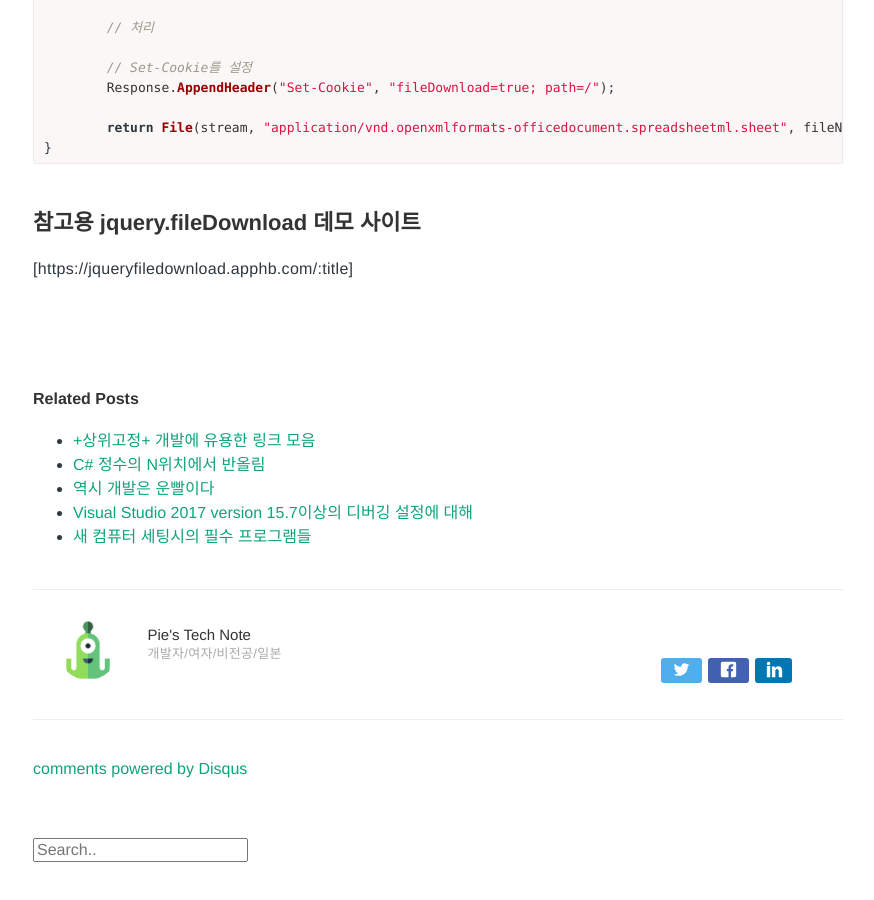
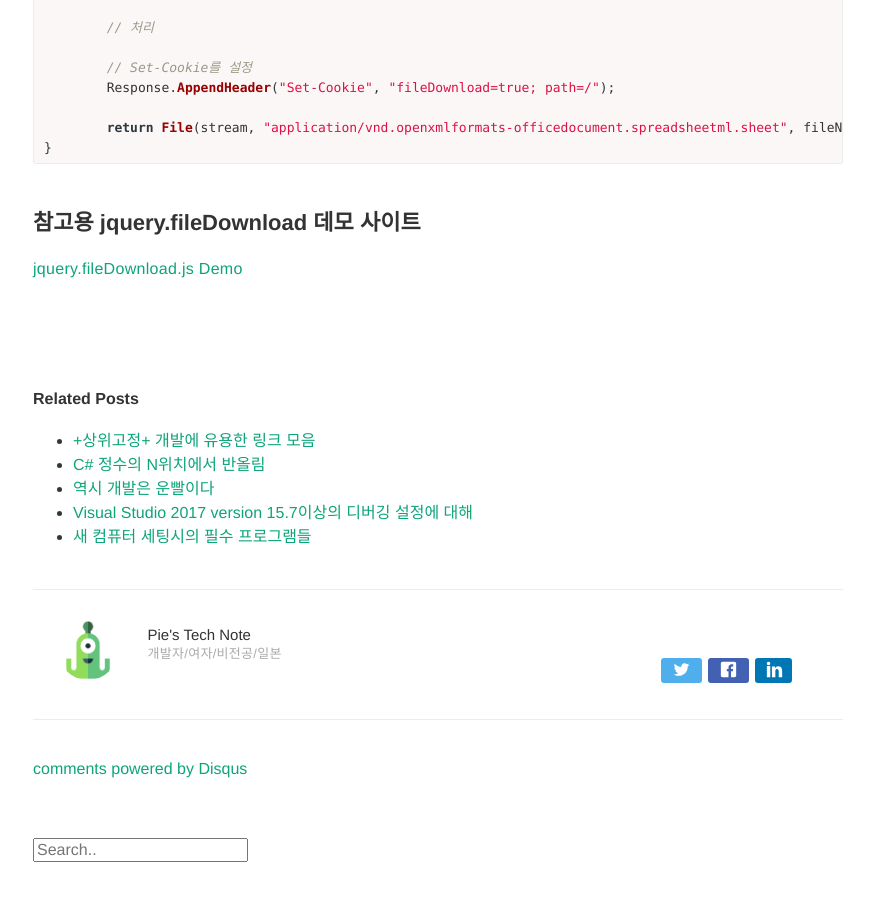
Before and after one commit to Pie001/pie001.github.io, a Jekyll site: the page built from _posts/2017-05-01-0032.md, in a window 1280 px wide and 900 px high, scrolled down 2354 px. Shown: the whole window, without its empty margins (202-1076 px from the left). Built offline with Jekyll 4.4.1, drawn with Linux system fonts in a browser that asks for light colours; comment, search, counter and statistics services are not loaded.

Commit message:
Update 2017-05-01-0032.md

```diff
--- a/_posts/2017-05-01-0032.md
+++ b/_posts/2017-05-01-0032.md
@@ -106,4 +106,4 @@ public ActionResult FileDownload()
 
 ## 참고용 jquery.fileDownload 데모 사이트
 
-[https://jqueryfiledownload.apphb.com/:title]
+[jquery.fileDownload.js Demo](https://jqueryfiledownload.apphb.com/)
```
